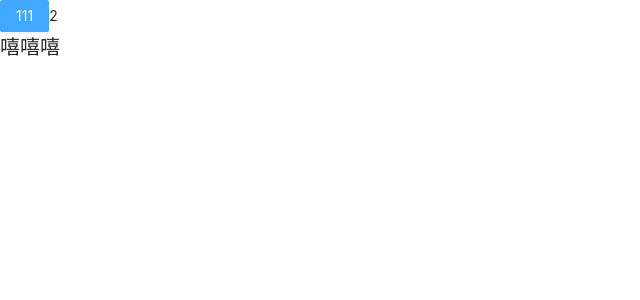
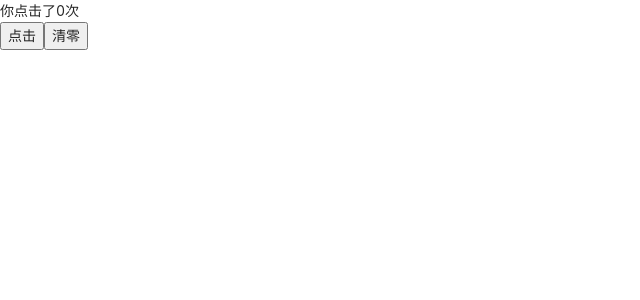
Before and after one commit to mianqinaggg/react-demo, a React app: page /#/example2 in a window 1280 px wide. Before the commit this address led to /#/. Shown: the top 300 px of the page, without its empty margins (0-640 px from the left). Built offline with nearby package versions, Linux system fonts and the light colour scheme.

Commit message:
feat:新增example2

```diff
--- /dev/null
+++ b/src/example2/index.tsx
@@ -0,0 +1,26 @@
+import React, { Component } from 'react';
+
+
+
+class example extends Component {
+    state: {
+         num:number
+    };
+    constructor(props){
+        super(props);
+        this.state = {
+            num : 0
+        }
+    }
+    render(){
+        return (
+        <>
+          <div>你点击了{this.state.num}次</div>
+          <button onClick={()=>{this.setState({num:this.state.num+1})}}>点击</button>
+          <button onClick={()=>{this.setState({num:0})}}>清零</button>
+        </>
+        )
+    }
+}
+
+export default example
--- a/src/router/index.tsx
+++ b/src/router/index.tsx
@@ -1,5 +1,5 @@
 import React from 'react';
-import { Route, Redirect } from 'react-router-dom';
+import { Route } from 'react-router-dom';
 import router from './router';
 
 function getRouter(data){
--- a/src/router/router.tsx
+++ b/src/router/router.tsx
@@ -2,7 +2,7 @@ import { lazy } from 'react';
 
 const Home = lazy(()=>import('../home/index'));
 const Example = lazy(()=>import('../example/example'));
-
+const Example2 = lazy(()=>import('../example2/index'));
 
 const router = [
     {
@@ -14,6 +14,11 @@ const router = [
         path: '/example',
         component: Example, // 示例页面
         title:'示例页面'
+    },
+    {
+        path: '/example2',
+        component: Example2, // 示例页面
+        title:'示例页面'
     }
 ]
 
```
